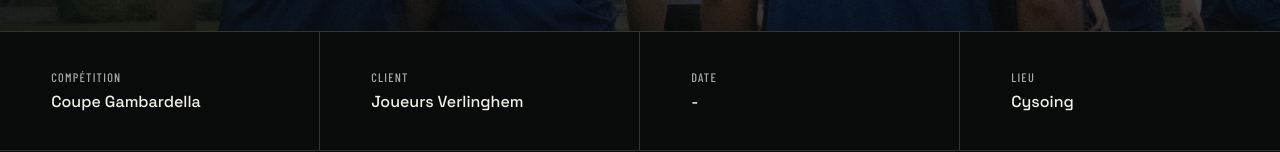
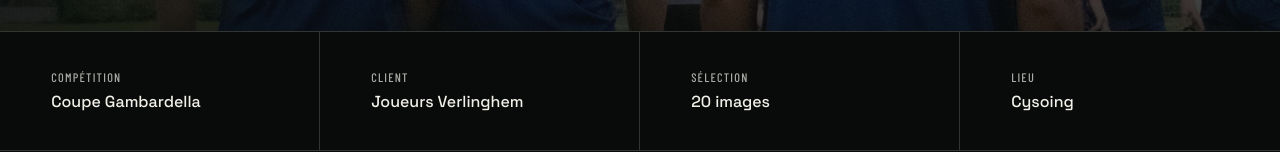
Before and after one commit to nolann-trnt/nlt.visual, a plain HTML site: page match-page/cysoing-verlinghem.html in a window 1280 px wide. Shown: the part 673-825 px from the top of the page. Drawn offline with nearby package versions, Linux system fonts and the light colour scheme.

Commit message:
Update cysoing-verlinghem.html

```diff
--- a/match-page/cysoing-verlinghem.html
+++ b/match-page/cysoing-verlinghem.html
@@ -38,7 +38,7 @@
     <section class="match-info" style="--info-count:4">
       <div><span>Compétition</span><strong>Coupe Gambardella</strong></div>
       <div><span>Client</span><strong>Joueurs Verlinghem</strong></div>
-      <div><span>Date</span><strong>-</strong></div>
+      <div><span>Sélection</span><strong>20 images</strong></div>
       <div><span>Lieu</span><strong>Cysoing</strong></div>
     </section>
 
```
